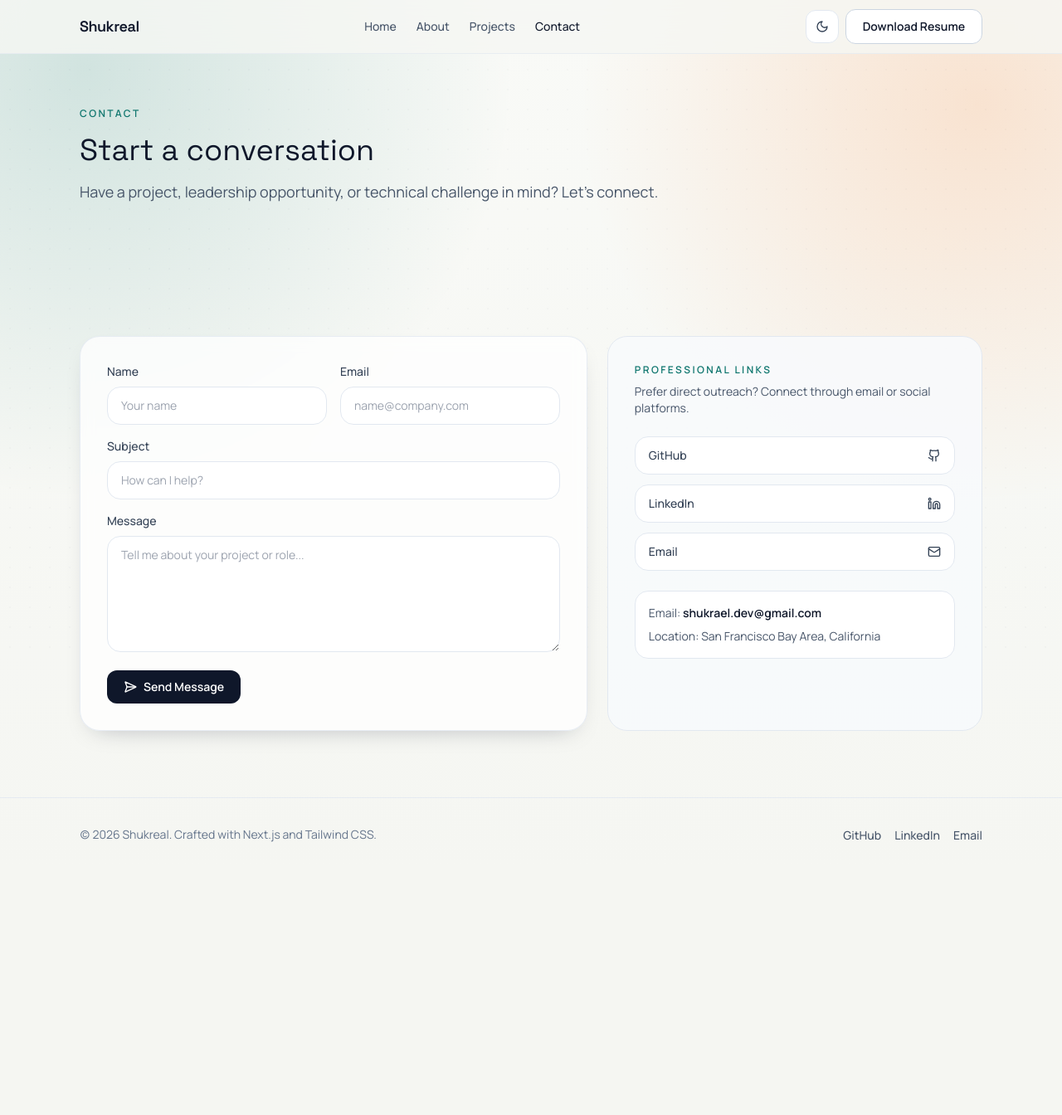
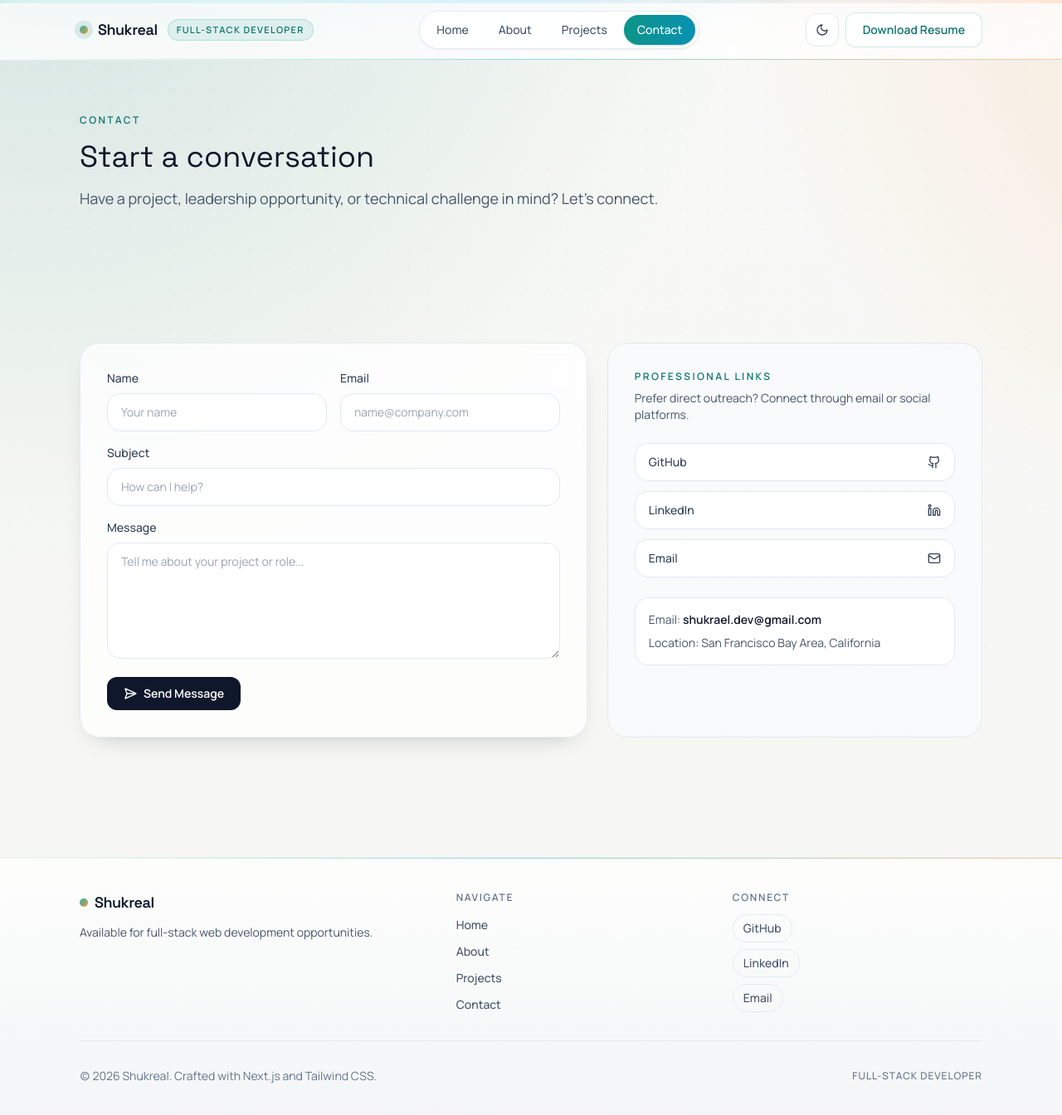
Before and after one commit to shukraelmohammed32/myport, a Next.js app: page /contact in a window 1280 px wide. Shown: the top 1344 px of the page at 83% size. Before the commit the page ends 1050 px from the top, so only its background shows below. Built offline with nearby package versions, Linux system fonts and the light colour scheme.

Commit message:
footer and header

```diff
--- a/app/layout.tsx
+++ b/app/layout.tsx
@@ -4,6 +4,7 @@ import Script from "next/script";
 import type { ReactNode } from "react";
 
 import "@/styles/globals.css";
+import { ScrollProgress } from "@/components/ScrollProgress";
 import { SiteFooter } from "@/components/SiteFooter";
 import { SiteHeader } from "@/components/SiteHeader";
 
@@ -65,6 +66,7 @@ export default function RootLayout({ children }: RootLayoutProps) {
           {themeInitializerScript}
         </Script>
         <div className="relative">
+          <ScrollProgress />
           <div
             className="pointer-events-none fixed inset-0 -z-10 [background-size:24px_24px] opacity-[0.2]"
             style={{
--- a/components/ButtonLink.tsx
+++ b/components/ButtonLink.tsx
@@ -13,10 +13,10 @@ type ButtonLinkProps = {
 
 const variantClasses: Record<NonNullable<ButtonLinkProps["variant"]>, string> = {
   primary:
-    "bg-slate-900 text-white shadow-[0_10px_26px_-18px_rgba(15,23,42,0.9)] hover:bg-slate-800 dark:bg-teal-400 dark:text-slate-900 dark:hover:bg-teal-300",
+    "bg-slate-900 text-white shadow-lg shadow-slate-900/20 hover:bg-slate-800 hover:shadow-xl hover:shadow-slate-900/30 dark:bg-teal-500 dark:text-slate-950 dark:shadow-teal-500/20 dark:hover:bg-teal-400 dark:hover:shadow-teal-400/30",
   secondary:
-    "border border-slate-300 bg-white text-slate-900 hover:border-slate-400 dark:border-slate-700 dark:bg-slate-900 dark:text-slate-100 dark:hover:border-slate-600",
-  ghost: "text-slate-700 hover:text-slate-900 dark:text-slate-300 dark:hover:text-slate-100"
+    "border border-slate-300 bg-white text-slate-900 hover:border-slate-400 hover:bg-slate-50 dark:border-slate-700 dark:bg-slate-800/50 dark:text-slate-100 dark:hover:border-slate-500 dark:hover:bg-slate-800",
+  ghost: "text-slate-700 hover:text-slate-900 hover:bg-slate-100/50 dark:text-slate-300 dark:hover:text-slate-100 dark:hover:bg-slate-800/50"
 };
 
 export function ButtonLink({
@@ -29,7 +29,7 @@ export function ButtonLink({
   return (
     <Link
       className={cn(
-        "inline-flex items-center gap-2 rounded-xl px-5 py-2.5 text-sm font-semibold transition duration-200",
+        "inline-flex items-center gap-2 rounded-xl px-5 py-2.5 text-sm font-semibold transition-all duration-200 active:scale-[0.98]",
         variantClasses[variant],
         className
       )}
--- a/components/Footer.tsx
+++ b/components/Footer.tsx
@@ -1,29 +1,76 @@
 import Link from "next/link";
 
-import { socialLinks, siteConfig } from "@/data/site";
+import { navigation, socialLinks, siteConfig } from "@/data/site";
 import { Container } from "@/components/Container";
 
 export function SiteFooter() {
+  const year = new Date().getFullYear();
+
   return (
-    <footer className="border-t border-slate-200/80 py-8 dark:border-slate-800">
-      <Container className="flex flex-col items-start justify-between gap-4 sm:flex-row sm:items-center">
-        <p className="text-sm text-slate-500 dark:text-slate-400">
-          (c) {new Date().getFullYear()} {siteConfig.name}. Crafted with Next.js and Tailwind CSS.
+    <footer className="relative mt-16 border-t border-slate-200/80 bg-gradient-to-b from-white/75 to-slate-100/60 py-10 dark:border-slate-800 dark:from-slate-950/70 dark:to-slate-950/30">
+      <div className="pointer-events-none absolute inset-x-0 top-0 h-px bg-gradient-to-r from-transparent via-teal-500/45 to-orange-400/45 dark:via-teal-400/50 dark:to-orange-300/50" />
+
+      <Container className="relative space-y-8">
+        <div className="grid gap-8 border-b border-slate-200/80 pb-8 dark:border-slate-800 md:grid-cols-[1.4fr_1fr_1fr]">
+          <div className="space-y-3">
+            <p className="inline-flex items-center gap-2 font-display text-lg font-semibold tracking-tight text-slate-900 dark:text-slate-100">
+              <span className="h-2.5 w-2.5 rounded-full bg-gradient-to-br from-teal-500 to-orange-400" />
+              {siteConfig.name}
             </p>
-        <ul className="flex items-center gap-4">
-          {socialLinks.map((link) => (
+            <p className="max-w-md text-sm text-slate-600 dark:text-slate-300">{siteConfig.availability}</p>
+          </div>
+
+          <div className="space-y-3">
+            <h3 className="text-xs font-semibold uppercase tracking-[0.14em] text-slate-500 dark:text-slate-400">
+              Navigate
+            </h3>
+            <ul className="space-y-2">
+              {navigation.map((item) => (
+                <li key={item.href}>
+                  <Link
+                    className="text-sm font-medium text-slate-600 transition hover:text-teal-700 dark:text-slate-300 dark:hover:text-teal-300"
+                    href={item.href}
+                  >
+                    {item.label}
+                  </Link>
+                </li>
+              ))}
+            </ul>
+          </div>
+
+          <div className="space-y-3">
+            <h3 className="text-xs font-semibold uppercase tracking-[0.14em] text-slate-500 dark:text-slate-400">
+              Connect
+            </h3>
+            <ul className="space-y-2">
+              {socialLinks.map((link) => {
+                const isExternal = link.href.startsWith("http");
+
+                return (
                   <li key={link.label}>
                     <Link
-                className="text-sm font-medium text-slate-600 transition hover:text-slate-900 dark:text-slate-400 dark:hover:text-slate-100"
+                      className="inline-flex items-center rounded-full border border-slate-200/90 px-3 py-1.5 text-sm font-medium text-slate-600 transition hover:border-teal-500/45 hover:bg-teal-500/10 hover:text-teal-700 dark:border-slate-700/80 dark:text-slate-300 dark:hover:border-teal-300/40 dark:hover:bg-teal-300/10 dark:hover:text-teal-200"
                       href={link.href}
-                rel="noreferrer"
-                target="_blank"
+                      rel={isExternal ? "noreferrer" : undefined}
+                      target={isExternal ? "_blank" : undefined}
                     >
                       {link.label}
                     </Link>
                   </li>
-          ))}
+                );
+              })}
             </ul>
+          </div>
+        </div>
+
+        <div className="flex flex-col gap-2 text-sm text-slate-500 dark:text-slate-400 sm:flex-row sm:items-center sm:justify-between">
+          <p>
+            (c) {year} {siteConfig.name}. Crafted with Next.js and Tailwind CSS.
+          </p>
+          <p className="text-xs font-medium uppercase tracking-[0.08em] text-slate-500 dark:text-slate-400">
+            {siteConfig.role}
+          </p>
+        </div>
       </Container>
     </footer>
   );
--- a/components/Navbar.tsx
+++ b/components/Navbar.tsx
@@ -2,7 +2,7 @@
 
 import Link from "next/link";
 import { usePathname } from "next/navigation";
-import { useState } from "react";
+import { useEffect, useState } from "react";
 import { Menu, X } from "lucide-react";
 
 import { navigation, siteConfig } from "@/data/site";
@@ -18,26 +18,38 @@ export function SiteHeader() {
   const isActive = (href: string) =>
     href === "/" ? pathname === href : pathname.startsWith(href);
 
+  useEffect(() => {
+    setMenuOpen(false);
+  }, [pathname]);
+
   return (
-    <header className="sticky top-0 z-50 border-b border-slate-200/70 bg-[rgba(246,247,243,0.82)] backdrop-blur-xl dark:border-slate-800 dark:bg-[rgba(8,15,23,0.86)]">
-      <Container className="flex h-16 items-center justify-between">
+    <header className="sticky top-0 z-50 border-b border-slate-200/70 bg-white/75 backdrop-blur-xl dark:border-slate-800/80 dark:bg-slate-950/75">
+      <div className="pointer-events-none absolute inset-x-0 bottom-0 h-px bg-gradient-to-r from-transparent via-teal-500/45 to-orange-400/45 dark:via-teal-400/50 dark:to-orange-300/50" />
+
+      <Container className="relative flex h-[4.5rem] items-center justify-between">
         <Link
           href="/"
-          className="font-display text-lg font-semibold tracking-tight text-slate-900 dark:text-slate-100"
+          className="group inline-flex items-center gap-3"
         >
-          {siteConfig.name}
+          <span className="h-2.5 w-2.5 rounded-full bg-gradient-to-br from-teal-500 to-orange-400 shadow-[0_0_0_6px_rgba(15,118,110,0.12)] dark:shadow-[0_0_0_6px_rgba(45,212,191,0.18)]" />
+          <span className="font-display text-lg font-semibold tracking-tight text-slate-900 transition-colors group-hover:text-teal-700 dark:text-slate-100 dark:group-hover:text-teal-300">
+            {siteConfig.name}
+          </span>
+          <span className="hidden rounded-full border border-teal-600/20 bg-teal-600/10 px-2.5 py-1 text-[11px] font-semibold uppercase tracking-[0.12em] text-teal-700 dark:border-teal-300/25 dark:bg-teal-300/10 dark:text-teal-200 lg:inline-flex">
+            {siteConfig.role}
+          </span>
         </Link>
 
-        <nav className="hidden items-center gap-6 md:flex">
+        <nav className="hidden items-center gap-1 rounded-full border border-slate-200/80 bg-white/80 p-1 shadow-sm shadow-slate-300/35 dark:border-slate-700/80 dark:bg-slate-900/80 dark:shadow-none md:flex">
           {navigation.map((item) => (
             <Link
               key={item.href}
               href={item.href}
               className={cn(
-                "text-sm font-medium transition-colors",
+                "rounded-full px-4 py-2 text-sm font-medium transition-all",
                 isActive(item.href)
-                  ? "text-slate-900 dark:text-slate-100"
-                  : "text-slate-600 hover:text-slate-900 dark:text-slate-400 dark:hover:text-slate-100"
+                  ? "bg-gradient-to-r from-teal-600 to-cyan-600 text-white shadow-sm shadow-teal-800/25 dark:from-teal-400 dark:to-sky-300 dark:text-slate-950 dark:shadow-teal-400/20"
+                  : "text-slate-600 hover:bg-slate-100 hover:text-slate-900 dark:text-slate-300 dark:hover:bg-slate-800/80 dark:hover:text-slate-100"
               )}
             >
               {item.label}
@@ -46,8 +58,13 @@ export function SiteHeader() {
         </nav>
 
         <div className="hidden items-center gap-2 md:flex">
-          <ThemeToggle />
-          <ButtonLink href={siteConfig.resumePath} variant="secondary" download>
+          <ThemeToggle className="rounded-full" />
+          <ButtonLink
+            className="rounded-full border-teal-600/20 bg-teal-600/10 text-teal-700 hover:border-teal-600/35 hover:bg-teal-600/15 dark:border-teal-300/25 dark:bg-teal-300/10 dark:text-teal-200 dark:hover:border-teal-300/40 dark:hover:bg-teal-300/15"
+            href={siteConfig.resumePath}
+            variant="secondary"
+            download
+          >
             Download Resume
           </ButtonLink>
         </div>
@@ -56,7 +73,7 @@ export function SiteHeader() {
           <ThemeToggle />
           <button
             aria-label={menuOpen ? "Close navigation menu" : "Open navigation menu"}
-            className="inline-flex h-10 w-10 items-center justify-center rounded-xl border border-slate-200 bg-white text-slate-700 dark:border-slate-700 dark:bg-slate-900 dark:text-slate-300"
+            className="inline-flex h-10 w-10 items-center justify-center rounded-xl border border-slate-200 bg-white text-slate-700 transition hover:border-teal-500/40 hover:text-teal-700 dark:border-slate-700 dark:bg-slate-900 dark:text-slate-300 dark:hover:border-teal-300/40 dark:hover:text-teal-200"
             onClick={() => setMenuOpen((previous) => !previous)}
             type="button"
           >
@@ -66,7 +83,7 @@ export function SiteHeader() {
       </Container>
 
       {menuOpen ? (
-        <div className="border-t border-slate-200 bg-white dark:border-slate-800 dark:bg-slate-950 md:hidden">
+        <div className="border-t border-slate-200/80 bg-white/90 backdrop-blur-xl dark:border-slate-800 dark:bg-slate-950/90 md:hidden">
           <Container className="flex flex-col gap-2 py-4">
             {navigation.map((item) => (
               <Link
@@ -75,7 +92,7 @@ export function SiteHeader() {
                 className={cn(
                   "rounded-xl px-3 py-2 text-sm font-medium",
                   isActive(item.href)
-                    ? "bg-slate-900 text-white dark:bg-slate-100 dark:text-slate-900"
+                    ? "bg-gradient-to-r from-teal-600 to-cyan-600 text-white shadow-sm shadow-teal-800/25 dark:from-teal-400 dark:to-sky-300 dark:text-slate-950 dark:shadow-teal-400/20"
                     : "text-slate-700 hover:bg-slate-100 dark:text-slate-300 dark:hover:bg-slate-800"
                 )}
                 onClick={() => setMenuOpen(false)}
--- /dev/null
+++ b/components/ScrollProgress.tsx
@@ -0,0 +1,19 @@
+"use client";
+
+import { motion, useScroll, useSpring } from "framer-motion";
+
+export function ScrollProgress() {
+  const { scrollYProgress } = useScroll();
+  const scaleX = useSpring(scrollYProgress, {
+    stiffness: 100,
+    damping: 30,
+    restDelta: 0.001
+  });
+
+  return (
+    <motion.div
+      className="fixed left-0 right-0 top-0 z-50 h-1 origin-left bg-gradient-to-r from-teal-500 via-sky-500 to-orange-500"
+      style={{ scaleX }}
+    />
+  );
+}
--- a/components/ThemeToggle.tsx
+++ b/components/ThemeToggle.tsx
@@ -1,5 +1,6 @@
 "use client";
 
+import { AnimatePresence, motion } from "framer-motion";
 import { Moon, Sun } from "lucide-react";
 import { useEffect, useState } from "react";
 
@@ -38,15 +39,27 @@ export function ThemeToggle({ className }: ThemeToggleProps) {
     <button
       aria-label={`Switch to ${theme === "dark" ? "light" : "dark"} mode`}
       className={cn(
-        "inline-flex h-10 w-10 items-center justify-center rounded-xl border border-slate-200 bg-white text-slate-700 transition hover:border-slate-300 hover:text-slate-900 dark:border-slate-700 dark:bg-slate-900 dark:text-slate-300 dark:hover:border-slate-600 dark:hover:text-slate-100",
+        "inline-flex h-10 w-10 items-center justify-center overflow-hidden rounded-xl border border-slate-200 bg-white text-slate-700 transition hover:border-slate-300 hover:text-slate-900 dark:border-slate-700 dark:bg-slate-900 dark:text-slate-300 dark:hover:border-slate-600 dark:hover:text-slate-100",
         className
       )}
       onClick={toggleTheme}
       type="button"
     >
-      {!mounted ? <span className="h-4 w-4" /> : null}
-      {mounted && theme === "dark" ? <Sun className="h-4 w-4" /> : null}
-      {mounted && theme === "light" ? <Moon className="h-4 w-4" /> : null}
+      {!mounted ? (
+        <span className="h-4 w-4" />
+      ) : (
+        <AnimatePresence initial={false} mode="wait">
+          <motion.div
+            animate={{ scale: 1, opacity: 1, rotate: 0 }}
+            exit={{ scale: 0.5, opacity: 0, rotate: 90 }}
+            initial={{ scale: 0.5, opacity: 0, rotate: -90 }}
+            key={theme}
+            transition={{ duration: 0.2 }}
+          >
+            {theme === "dark" ? <Sun className="h-4 w-4" /> : <Moon className="h-4 w-4" />}
+          </motion.div>
+        </AnimatePresence>
+      )}
     </button>
   );
 }
--- a/styles/globals.css
+++ b/styles/globals.css
@@ -38,6 +38,18 @@ html {
   scroll-behavior: smooth;
 }
 
+@keyframes bg-shift {
+  0% {
+    background-position: 0% 50%;
+  }
+  50% {
+    background-position: 100% 50%;
+  }
+  100% {
+    background-position: 0% 50%;
+  }
+}
+
 body {
   margin: 0;
   min-height: 100vh;
@@ -47,6 +59,8 @@ body {
     radial-gradient(circle at 8% 8%, var(--glow-a), transparent 34%),
     radial-gradient(circle at 92% 12%, var(--glow-b), transparent 32%),
     linear-gradient(180deg, var(--bg-start) 0%, var(--bg-end) 100%);
+  background-size: 150% 150%;
+  animation: bg-shift 40s ease-in-out infinite alternate;
 }
 
 ::selection {
@@ -77,7 +91,7 @@ body {
   }
 
   .text-gradient {
-    @apply bg-gradient-to-r from-teal-700 via-sky-600 to-orange-500 bg-clip-text text-transparent dark:from-teal-300 dark:via-sky-300 dark:to-orange-300;
+    @apply bg-gradient-to-r from-teal-700 via-sky-600 to-orange-500 bg-clip-text text-transparent dark:from-teal-300 dark:via-sky-300 dark:to-orange-300 animate-gradient bg-[length:200%_auto];
   }
 
   .input-field {
@@ -93,6 +107,42 @@ body {
   50% {
     transform: translateY(-8px);
   }
+}
+
+@keyframes gradient-flow {
+  0% {
+    background-position: 0% 50%;
+  }
+  50% {
+    background-position: 100% 50%;
+  }
+  100% {
+    background-position: 0% 50%;
+  }
+}
+
+.animate-gradient {
+  animation: gradient-flow 6s ease infinite;
+}
+
+/* Custom Scrollbar */
+::-webkit-scrollbar {
+  width: 10px;
+}
+
+::-webkit-scrollbar-track {
+  background: var(--bg);
+}
+
+::-webkit-scrollbar-thumb {
+  background-color: var(--muted);
+  border-radius: 9999px;
+  border: 3px solid var(--bg);
+  opacity: 0.5;
+}
+
+::-webkit-scrollbar-thumb:hover {
+  background-color: var(--primary);
 }
 
 .profile-float {
```
Lines whose indentation alone changed are shown as unchanged.
